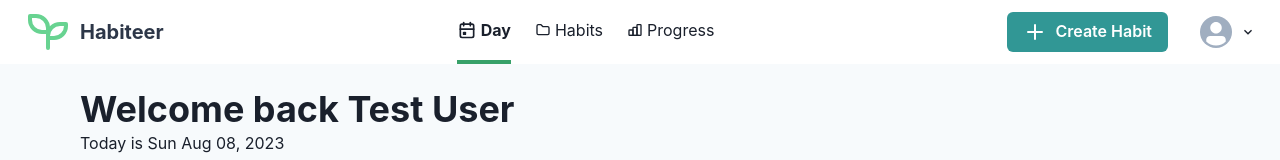
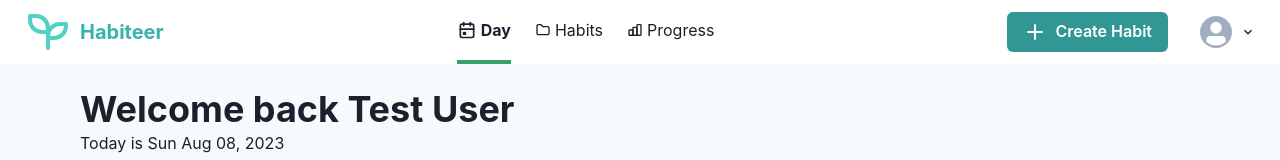
Before and after one commit to navDhammu/habiteer, a React (Vite) app in the folder client/: page /app/today in a window 1280 px wide. Shown: the top 160 px of the page. Built offline with nearby package versions, Linux system fonts and the light colour scheme; no server answers; sample sign-in values are in the browser's storage.

Commit message:
feat(favicon): add favicon
change header icon color to teal

```diff
--- a/client/index.html
+++ b/client/index.html
@@ -1,10 +1,10 @@
-<!DOCTYPE html>
+<!doctype html>
 <html lang="en">
    <head>
       <meta charset="UTF-8" />
-    <link rel="icon" type="image/svg+xml" href="/vite.svg" />
+      <link rel="icon" type="image/svg+xml" href="./public/favicon.svg" />
       <meta name="viewport" content="width=device-width, initial-scale=1.0" />
-    <title>Vite + React + TS</title>
+      <title>Habiteer</title>
    </head>
    <body>
       <div id="root"></div>
--- a/client/src/components/Header.tsx
+++ b/client/src/components/Header.tsx
@@ -21,13 +21,13 @@ export default function Header() {
          justifyContent="space-between"
       >
          <HStack>
-            <Icon as={IconSeeding} color="green.300" w="12" h="12" />
+            <Icon as={IconSeeding} color="teal.300" w="12" h="12" />
             <Heading
                display={{ base: 'none', md: 'block' }}
                size="md"
                fontWeight="bold"
                textTransform="capitalize"
-               color="gray.700"
+               color="teal.400"
             >
                Habiteer
             </Heading>
```
Also changed, not shown: client/public/favicon.svg (added). Lines whose indentation alone changed are shown as unchanged.
